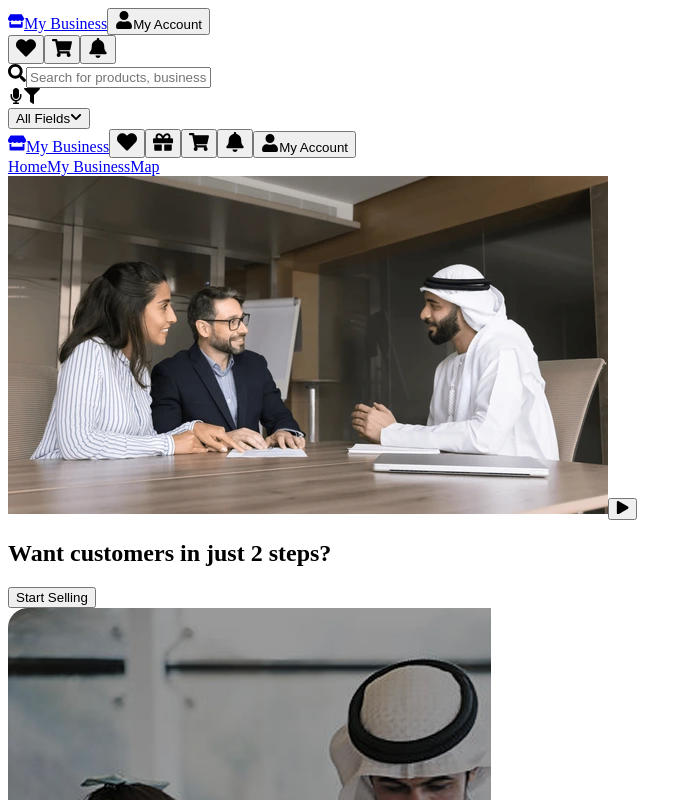
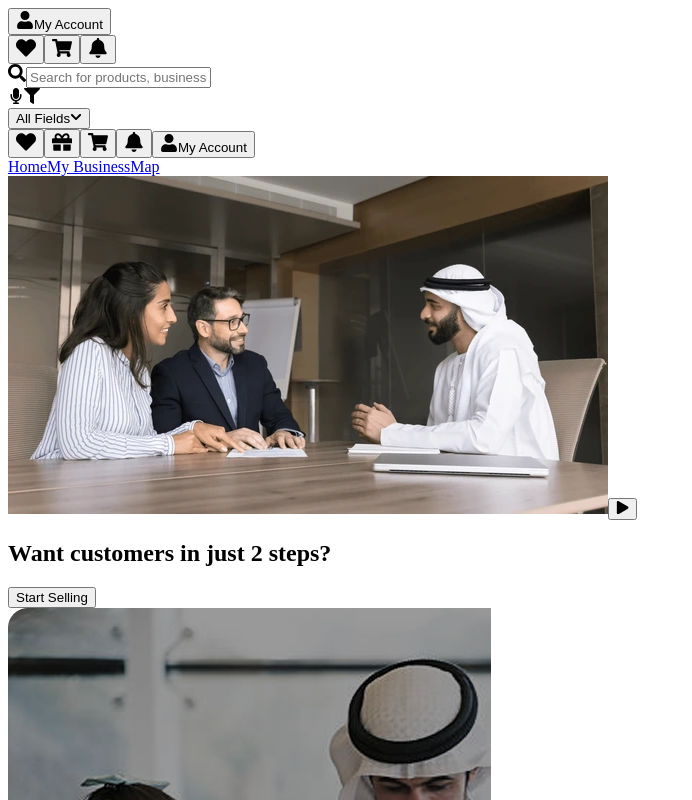
Before and after one commit to adnan-khattak/DemoApp, a React (Vite) app: page / in a window 1280 px wide. Shown: the top 800 px of the page, without its empty margins (0-692 px from the left). Built offline with nearby package versions, Linux system fonts and the light colour scheme; the HTML template or start-up script is replaced by a standard one.

Commit message:
Feat: minor fix

```diff
--- a/src/components/Header.tsx
+++ b/src/components/Header.tsx
@@ -21,10 +21,10 @@ const Header = () => {
         <div className="flex items-center justify-between sm:hidden">
           {/* My Account and My Business on Left for Mobile */}
           <div className="flex items-center gap-4">
-            <Link to="/business" className="flex items-center gap-2 text-white hover:opacity-80 transition">
+            {/* <Link to="/business" className="flex items-center gap-2 text-white hover:opacity-80 transition">
               <FaStore size={16} />
               <span className="text-sm font-medium">My Business</span>
-            </Link>
+            </Link> */}
             <button className="flex items-center gap-2 text-white hover:opacity-80 transition">
               <FaUser size={18} />
               <span className="text-sm font-medium">My Account</span>
@@ -83,10 +83,6 @@ const Header = () => {
 
           {/* Right Icons */}
           <div className="flex items-center gap-6 text-white">
-            <Link to="/business" className="flex items-center gap-2 hover:opacity-80 transition">
-              <FaStore size={18} />
-              <span className="text-sm font-medium">My Business</span>
-            </Link>
 
             <button className="hover:opacity-80 transition">
               <FaHeart size={20} />
```
